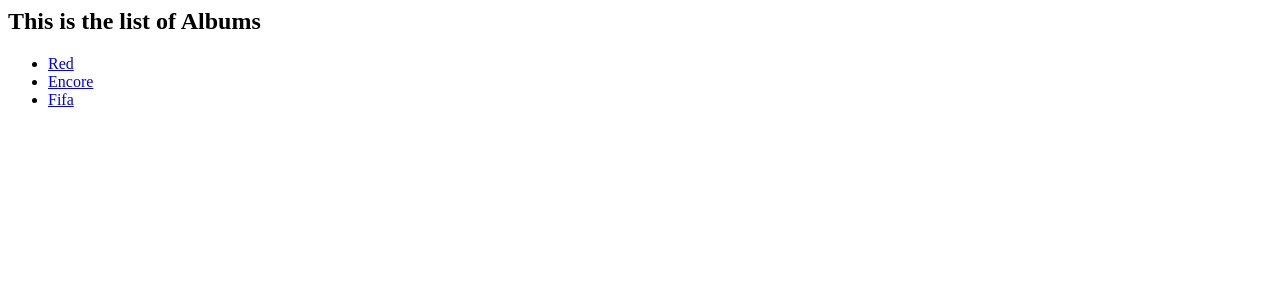
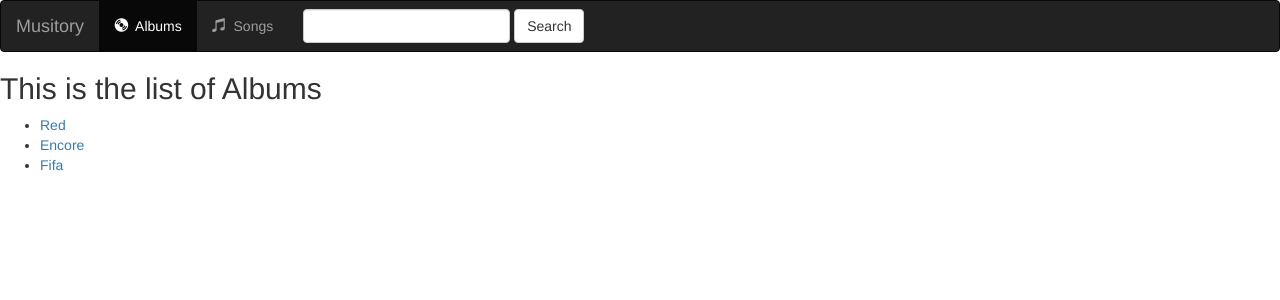
Before and after one commit to adityadate1997/django1, a Django app: page /music/ in a window 1280 px wide. Shown: the top 300 px of the page. Run offline with Django 3.2, Linux system fonts and the light colour scheme; data comes from the database, SQL or seed files in the repository; some libraries are stand-ins or nearby versions.

Commit message:
commit 3

```diff
--- a/music/templates/music/index.html
+++ b/music/templates/music/index.html
@@ -1,3 +1,55 @@
+<!-- Loads the path to your static files -->
+{% load static %}
+<link rel="stylesheet" type="text/css" href="{% static 'C:\Users\91913\Django\newproj1\music\static\music\style.css' %}" />
+<link rel="stylesheet" href="https://maxcdn.bootstrapcdn.com/bootstrap/3.3.7/css/bootstrap.min.css"/>
+<link rel="stylesheet" href="https://maxcdn.bootstrapcdn.com/bootstrap/3.3.7/js/bootstrap.min.js"/>
+<link rel="stylesheet" href="https://ajax.googleapis.com/ajax/libs/jquery/3.5.1/jquery.min.js"/>
+
+<nav class="navbar navbar-inverse">
+    <div class="container-fluid">
+
+        <!-- Header -->
+        <div class="navbar-header">
+            <button type="button" class="navbar-toggle" data-toggle="collape" data-target="#topnavbar">
+                <span class="icon-bar"></span>
+                <span class="icon-bar"></span>
+                <span class="icon-bar"></span>
+            </button>
+            <a class="navbar-brand" href="{% url 'music:index' %}">Musitory</a>
+
+        </div>
+
+        <!-- Items -->
+        <div class="collapse navbar-collapse" id="topnavbar">
+            <ul class="nav navbar-nav">
+                <li class="active">
+                    <a href="{% url 'music:index' %}">
+                        <span class="glyphicon glyphicon-cd" aria-hidden="true"></span>&nbsp;
+                        Albums
+                    </a>
+                </li>
+                <li class="">
+                    <a href="#">
+                        <span class="glyphicon glyphicon-music" aria-hidden="true"></span>&nbsp;
+                        Songs
+                    </a>
+                </li>
+            </ul>
+
+            <form class="navbar-form navbar-left" role="search" method="get" action="#">
+                <div class="form-group">
+                    <input type="text" class="form-control" name="q" value="">
+                </div>
+                <button type="submit" class="btn btn-default">Search</button>
+            </form>
+
+        </div>
+
+    </div>
+</nav>
+
+
+
 {% if all_albums %}
     <h2>This is the list of Albums</h2>
 
```
